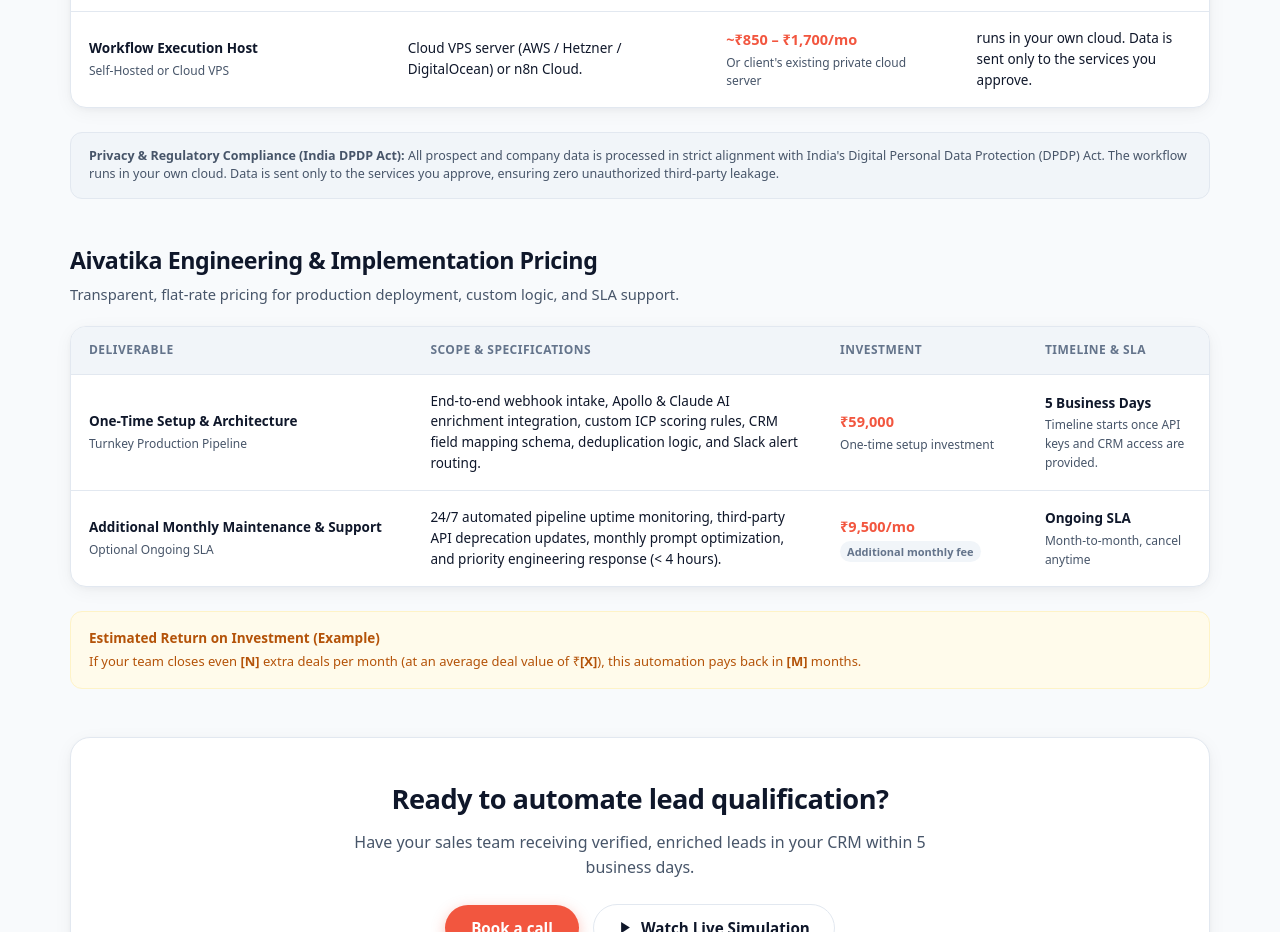
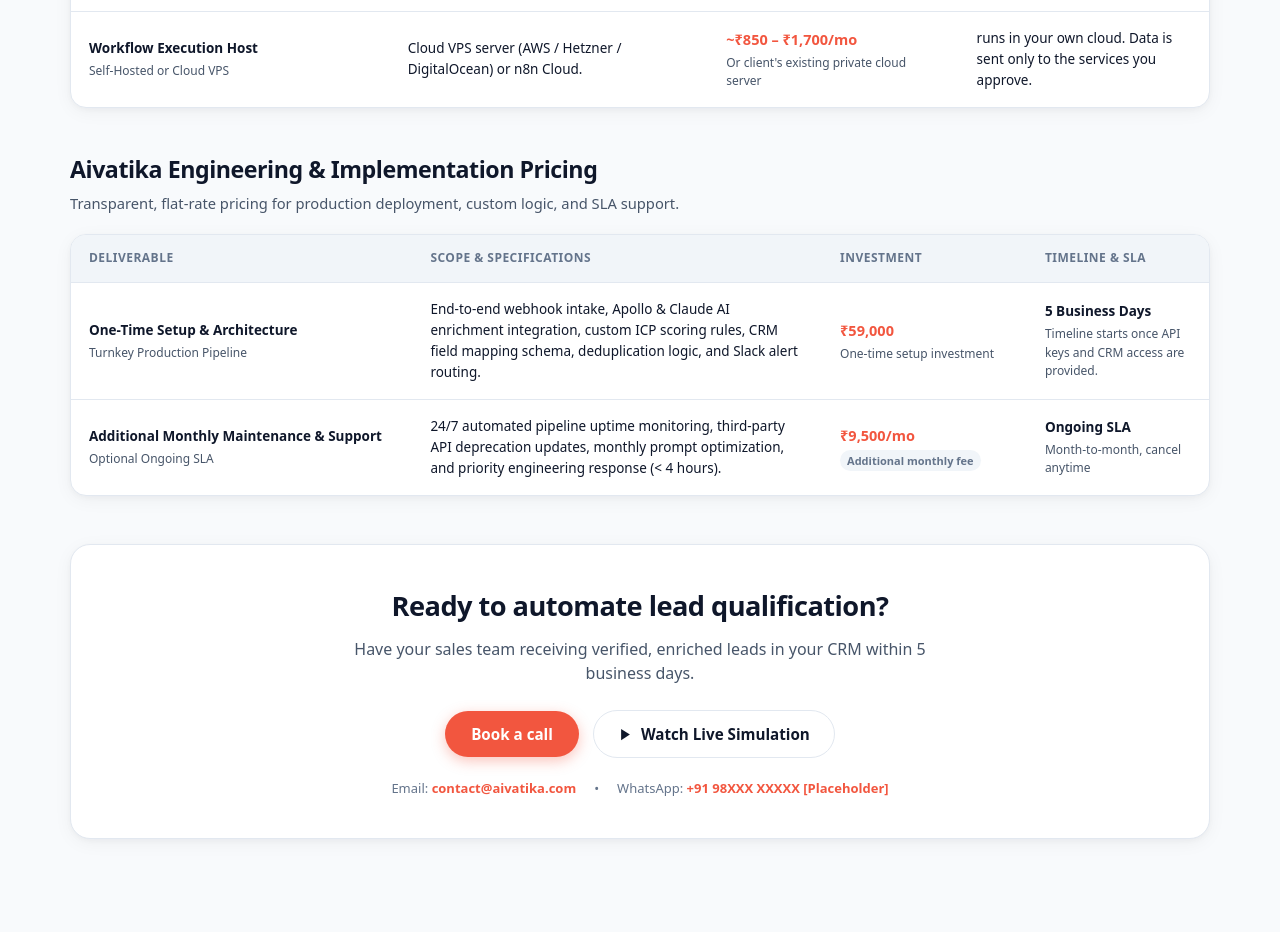
Before and after one commit to janhavi-28/n8n_website, a website: page lead-generation-details.html in a window 1280 px wide. Shown: the part 1360-2292 px from the top of the page. After the commit the page ends 2259 px from the top, so only its background shows below. Drawn offline with Linux system fonts and the light colour scheme.

Commit message:
style: remove ROI calculator and DPDP privacy note from details page

```diff
--- a/lead-generation-details.html
+++ b/lead-generation-details.html
@@ -215,15 +215,6 @@
       </table>
     </div>
 
-    <!-- DPDP Act Privacy Note -->
-    <div class="privacy-note">
-
-      <div>
-        <strong>Privacy &amp; Regulatory Compliance (India DPDP Act):</strong>
-        All prospect and company data is processed in strict alignment with India's Digital Personal Data Protection (DPDP) Act. The workflow runs in your own cloud. Data is sent only to the services you approve, ensuring zero unauthorized third-party leakage.
-      </div>
-    </div>
-
     <!-- Aivatika Implementation Pricing -->
     <div class="section-title-wrap">
       <h2 class="section-title">Aivatika Engineering &amp; Implementation Pricing</h2>
@@ -277,12 +268,6 @@
           </tr>
         </tbody>
       </table>
-    </div>
-
-    <!-- Return on Investment Line -->
-    <div class="roi-box">
-      <div class="roi-title">Estimated Return on Investment (Example)</div>
-      <div>If your team closes even <strong>[N]</strong> extra deals per month (at an average deal value of ₹<strong>[X]</strong>), this automation pays back in <strong>[M]</strong> months.</div>
     </div>
 
     <!-- 5. Final Call-to-Action Section -->
```
